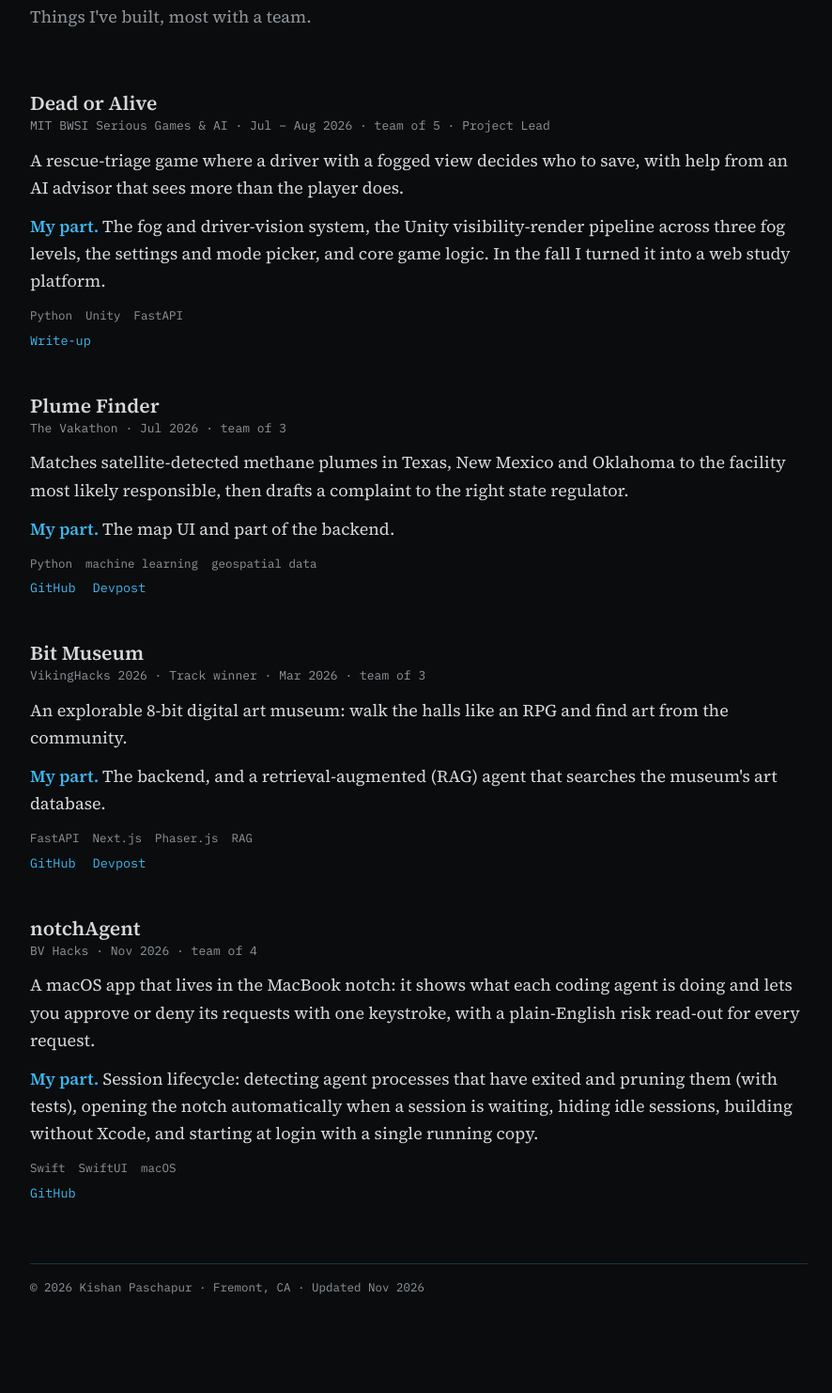
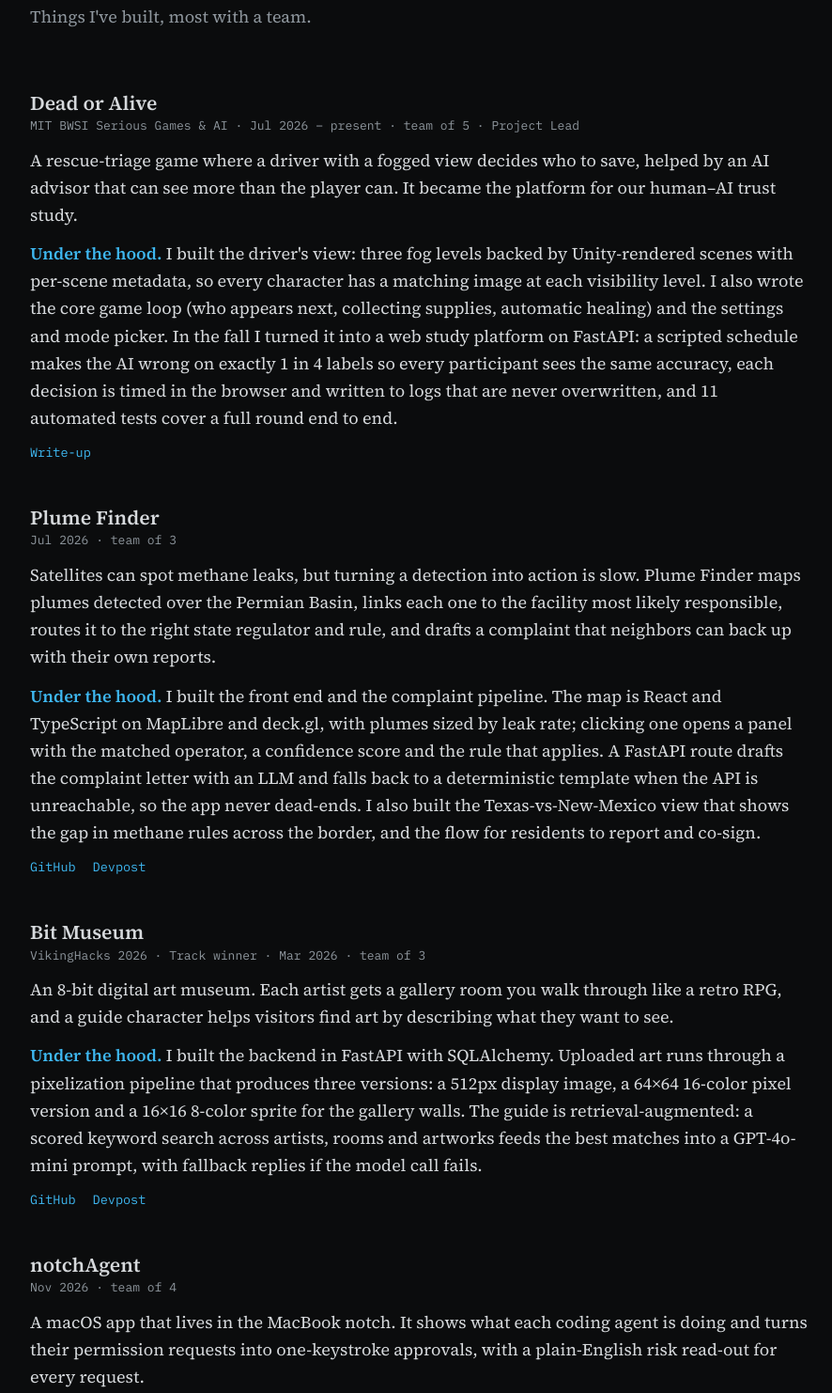
Before and after one commit to Kishan-No1/kishan-no1.github.io, a plain HTML site: page projects/index.html in a window 1280 px wide. Shown: the part 398-1880 px from the top of the page at 94% size, without its empty margins (194-1080 px from the left). Before the commit the page ends 1826 px from the top, so only its background shows below. Drawn offline with Linux system fonts and the light colour scheme.

Commit message:
Projects: fuller technical write-ups, no skill tags; wider hackathon cards

```diff
--- a/assets/style.css
+++ b/assets/style.css
@@ -349,8 +349,13 @@ h2 {
 .hack-grid {
   display: grid;
   grid-template-columns: repeat(3, 1fr);
-  gap: 28px;
+  gap: 32px;
   margin-top: 36px;
+  /* break out of the text column: use most of the window width */
+  width: min(1400px, calc(100vw - 64px));
+  position: relative;
+  left: 50%;
+  transform: translateX(-50%);
 }
 .hack-card { text-align: center; }
 .hack-shot {
@@ -424,7 +429,7 @@ h2 {
     gap: 14px;
   }
   .thumb { width: 120px; }
-  .hack-grid { grid-template-columns: 1fr; gap: 40px; }
+  .hack-grid { grid-template-columns: 1fr; gap: 40px; width: calc(100vw - 32px); }
   .record thead { display: none; }
   .record,
   .record tbody,
--- a/projects/index.html
+++ b/projects/index.html
@@ -16,7 +16,7 @@
   <link rel="preconnect" href="https://fonts.googleapis.com">
   <link rel="preconnect" href="https://fonts.gstatic.com" crossorigin>
   <link rel="stylesheet" href="https://fonts.googleapis.com/css2?family=IBM+Plex+Mono:wght@400;500&family=Source+Serif+4:ital,opsz,wght@0,8..60,400;0,8..60,600;1,8..60,400&display=swap">
-  <link rel="stylesheet" href="/assets/style.css?v=4">
+  <link rel="stylesheet" href="/assets/style.css?v=6">
 </head>
 <body>
   <div class="wrap">
@@ -47,34 +47,30 @@
       <section>
         <div class="entry" id="dead-or-alive">
           <h3>Dead or Alive</h3>
-          <p class="meta">MIT BWSI Serious Games &amp; AI · Jul – Aug 2026 · team of 5 · Project Lead</p>
-          <p>A rescue-triage game where a driver with a fogged view decides who to save, with help from an AI advisor that sees more than the player does.</p>
-          <p><span class="label">My part.</span> The fog and driver-vision system, the Unity visibility-render pipeline across three fog levels, the settings and mode picker, and core game logic. In the fall I turned it into a web study platform.</p>
-          <ul class="tags"><li>Python</li><li>Unity</li><li>FastAPI</li></ul>
+          <p class="meta">MIT BWSI Serious Games &amp; AI · Jul 2026 – present · team of 5 · Project Lead</p>
+          <p>A rescue-triage game where a driver with a fogged view decides who to save, helped by an AI advisor that can see more than the player can. It became the platform for our human–AI trust study.</p>
+          <p><span class="label">Under the hood.</span> I built the driver's view: three fog levels backed by Unity-rendered scenes with per-scene metadata, so every character has a matching image at each visibility level. I also wrote the core game loop (who appears next, collecting supplies, automatic healing) and the settings and mode picker. In the fall I turned it into a web study platform on FastAPI: a scripted schedule makes the AI wrong on exactly 1 in 4 labels so every participant sees the same accuracy, each decision is timed in the browser and written to logs that are never overwritten, and 11 automated tests cover a full round end to end.</p>
           <ul class="links"><li><a href="/writing/dead-or-alive/">Write-up</a></li></ul>
         </div>
         <div class="entry" id="plume-finder">
           <h3>Plume Finder</h3>
-          <p class="meta">The Vakathon · Jul 2026 · team of 3</p>
-          <p>Matches satellite-detected methane plumes in Texas, New Mexico and Oklahoma to the facility most likely responsible, then drafts a complaint to the right state regulator.</p>
-          <p><span class="label">My part.</span> The map UI and part of the backend.</p>
-          <ul class="tags"><li>Python</li><li>machine learning</li><li>geospatial data</li></ul>
+          <p class="meta">Jul 2026 · team of 3</p>
+          <p>Satellites can spot methane leaks, but turning a detection into action is slow. Plume Finder maps plumes detected over the Permian Basin, links each one to the facility most likely responsible, routes it to the right state regulator and rule, and drafts a complaint that neighbors can back up with their own reports.</p>
+          <p><span class="label">Under the hood.</span> I built the front end and the complaint pipeline. The map is React and TypeScript on MapLibre and deck.gl, with plumes sized by leak rate; clicking one opens a panel with the matched operator, a confidence score and the rule that applies. A FastAPI route drafts the complaint letter with an LLM and falls back to a deterministic template when the API is unreachable, so the app never dead-ends. I also built the Texas-vs-New-Mexico view that shows the gap in methane rules across the border, and the flow for residents to report and co-sign.</p>
           <ul class="links"><li><a href="https://github.com/Kishan-No1/Plume-Finder">GitHub</a></li><li><a href="https://devpost.com/software/plume-finder">Devpost</a></li></ul>
         </div>
         <div class="entry" id="bit-museum">
           <h3>Bit Museum</h3>
           <p class="meta">VikingHacks 2026 · Track winner · Mar 2026 · team of 3</p>
-          <p>An explorable 8-bit digital art museum: walk the halls like an RPG and find art from the community.</p>
-          <p><span class="label">My part.</span> The backend, and a retrieval-augmented (RAG) agent that searches the museum's art database.</p>
-          <ul class="tags"><li>FastAPI</li><li>Next.js</li><li>Phaser.js</li><li>RAG</li></ul>
+          <p>An 8-bit digital art museum. Each artist gets a gallery room you walk through like a retro RPG, and a guide character helps visitors find art by describing what they want to see.</p>
+          <p><span class="label">Under the hood.</span> I built the backend in FastAPI with SQLAlchemy. Uploaded art runs through a pixelization pipeline that produces three versions: a 512px display image, a 64×64 16-color pixel version and a 16×16 8-color sprite for the gallery walls. The guide is retrieval-augmented: a scored keyword search across artists, rooms and artworks feeds the best matches into a GPT-4o-mini prompt, with fallback replies if the model call fails.</p>
           <ul class="links"><li><a href="https://github.com/Kishan-No1/Digital-Art-Museum">GitHub</a></li><li><a href="https://devpost.com/software/bit-museum">Devpost</a></li></ul>
         </div>
         <div class="entry" id="notchagent">
           <h3>notchAgent</h3>
-          <p class="meta">BV Hacks · Nov 2026 · team of 4</p>
-          <p>A macOS app that lives in the MacBook notch: it shows what each coding agent is doing and lets you approve or deny its requests with one keystroke, with a plain-English risk read-out for every request.</p>
-          <p><span class="label">My part.</span> Session lifecycle: detecting agent processes that have exited and pruning them (with tests), opening the notch automatically when a session is waiting, hiding idle sessions, building without Xcode, and starting at login with a single running copy.</p>
-          <ul class="tags"><li>Swift</li><li>SwiftUI</li><li>macOS</li></ul>
+          <p class="meta">Nov 2026 · team of 4</p>
+          <p>A macOS app that lives in the MacBook notch. It shows what each coding agent is doing and turns their permission requests into one-keystroke approvals, with a plain-English risk read-out for every request.</p>
+          <p><span class="label">Under the hood.</span> Written in Swift and SwiftUI. I built the session lifecycle: the app notices when an agent's process has exited and prunes its session, with tests covering the pruning logic. I also made the notch open on its own when a session is waiting on you, hid idle sessions, made the app build without Xcode, and added a login item that starts a single copy at login.</p>
           <ul class="links"><li><a href="https://github.com/Kishan-No1/BV-Hacks">GitHub</a></li></ul>
         </div>
       </section>
```
Also changed, not shown: 404.html (+1 -1 lines), hackathons/index.html (+1 -2 lines), index.html (+1 -1 lines), research/index.html (+1 -1 lines), writing/dead-or-alive/index.html (+1 -1 lines).
